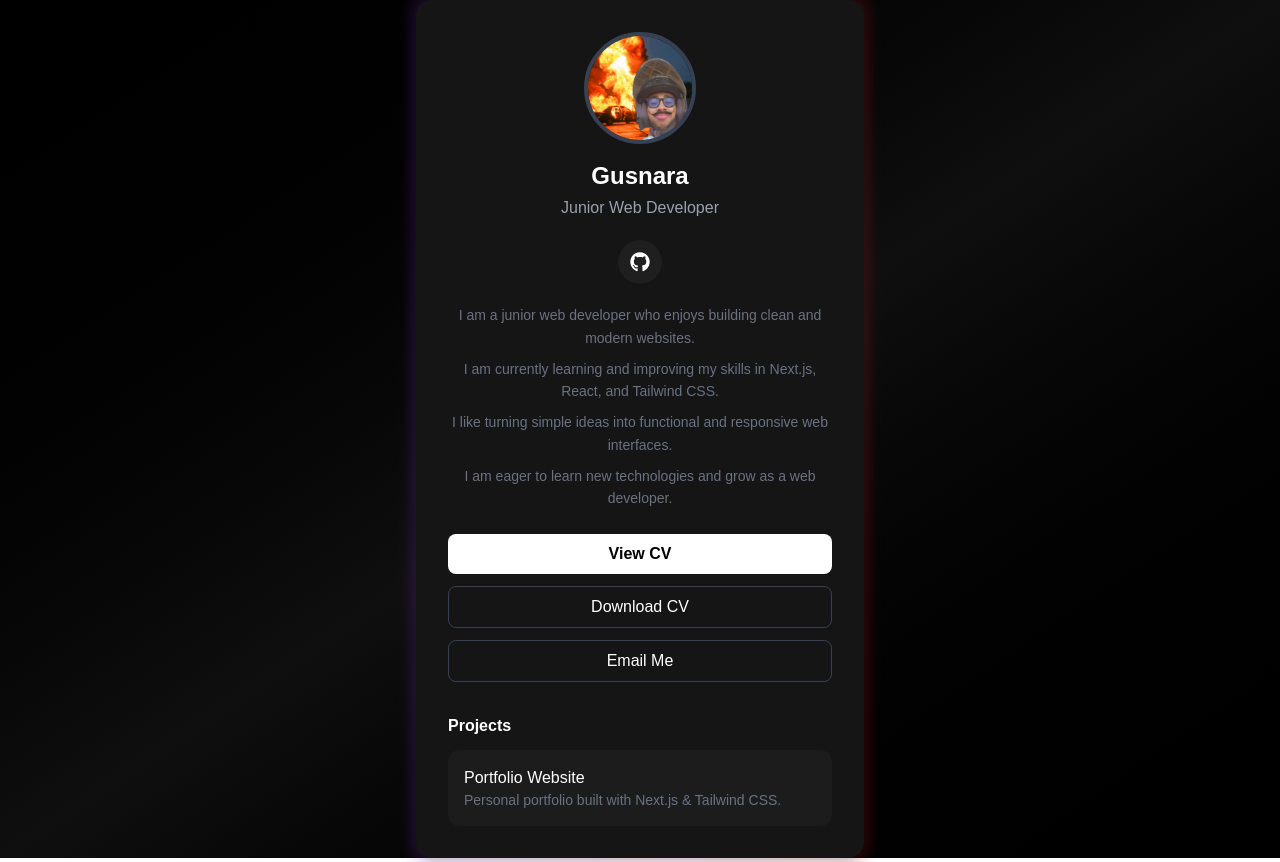
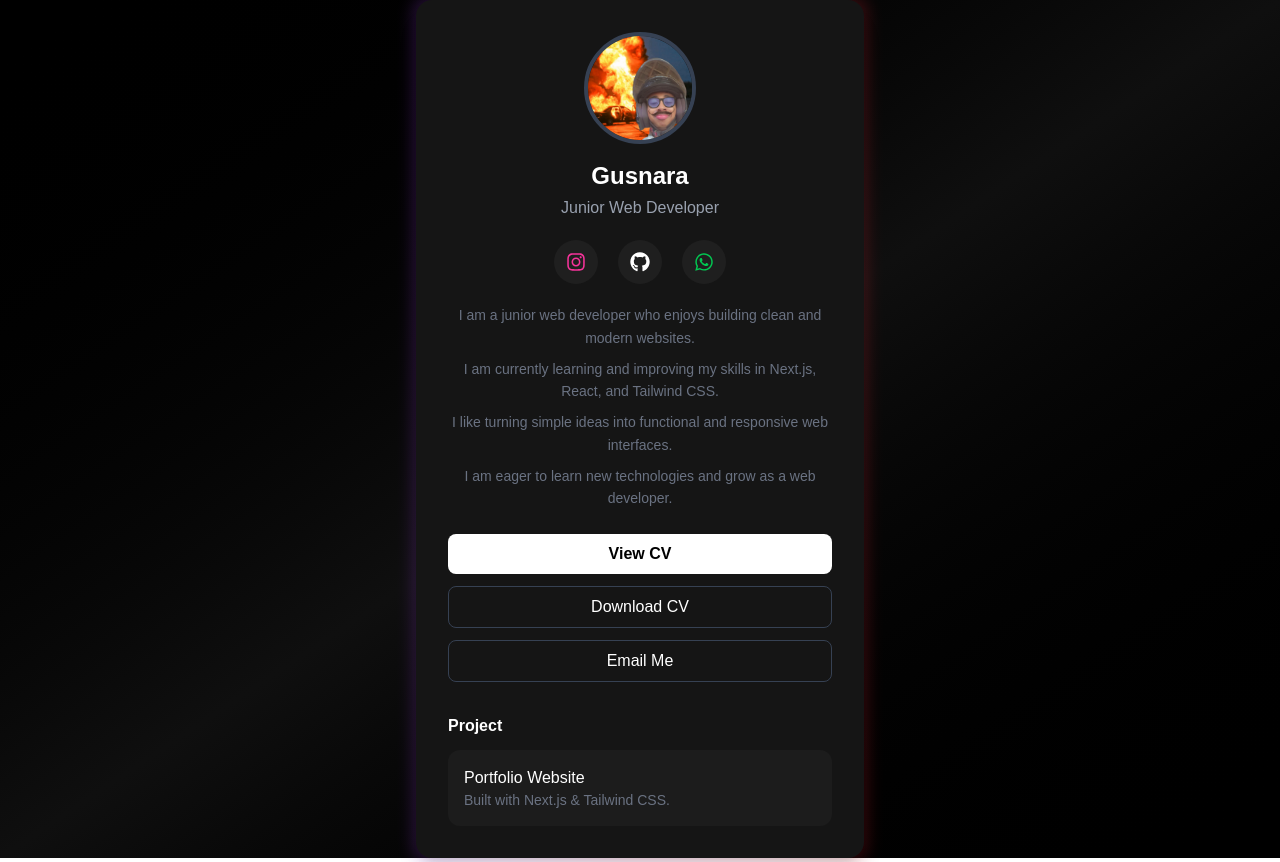
Before and after one commit to GUSNARA66/cv-portfolio, a Next.js app: page / in a window 1280 px wide. Built offline with nearby package versions, Linux system fonts and the light colour scheme.

Commit message:
final portfolio fix

```diff
--- a/app/page.jsx
+++ b/app/page.jsx
@@ -1,36 +1,23 @@
 "use client";
 
 import { motion } from "framer-motion";
-import { FaGithub } from "react-icons/fa";
+import { FaInstagram, FaGithub, FaWhatsapp } from "react-icons/fa";
 
-/* CONTAINER UTAMA */
+/* ANIMATION SETTING */
 const container = {
   hidden: { opacity: 0 },
   show: {
     opacity: 1,
-    transition: {
-      staggerChildren: 0.15,
-    },
+    transition: { staggerChildren: 0.15 },
   },
 };
 
-/* ITEM */
 const item = {
   hidden: { opacity: 0, y: 20 },
   show: {
     opacity: 1,
     y: 0,
     transition: { duration: 0.5, ease: "easeOut" },
-  },
-};
-
-/* ABOUT ME CONTAINER */
-const aboutContainer = {
-  hidden: {},
-  show: {
-    transition: {
-      staggerChildren: 0.25,
-    },
   },
 };
 
@@ -48,6 +35,7 @@ export default function Home() {
           animate="show"
           className="relative bg-[#151515] rounded-2xl p-8 text-center shadow-xl"
         >
+
           {/* FOTO */}
           <motion.img
             variants={item}
@@ -57,10 +45,7 @@ export default function Home() {
           />
 
           {/* NAMA */}
-          <motion.h1
-            variants={item}
-            className="text-2xl font-bold text-white mt-4"
-          >
+          <motion.h1 variants={item} className="text-2xl font-bold text-white mt-4">
             Gusnara
           </motion.h1>
 
@@ -69,8 +54,16 @@ export default function Home() {
             Junior Web Developer
           </motion.p>
 
-          {/* GITHUB */}
-          <motion.div variants={item} className="flex justify-center mt-5">
+          {/* SOSIAL ICON */}
+          <motion.div variants={item} className="flex justify-center gap-5 mt-5">
+            <a
+              href="https://instagram.com/gussnarraa_"
+              target="_blank"
+              className="w-11 h-11 flex items-center justify-center rounded-full bg-[#1f1f1f] text-pink-500 hover:bg-pink-500 hover:text-black hover:scale-110 transition text-xl"
+            >
+              <FaInstagram />
+            </a>
+
             <a
               href="https://github.com/GUSNARA66"
               target="_blank"
@@ -78,30 +71,22 @@ export default function Home() {
             >
               <FaGithub />
             </a>
+
+            <a
+              href="https://wa.me/6285810564284"
+              target="_blank"
+              className="w-11 h-11 flex items-center justify-center rounded-full bg-[#1f1f1f] text-green-500 hover:bg-green-500 hover:text-black hover:scale-110 transition text-xl"
+            >
+              <FaWhatsapp />
+            </a>
           </motion.div>
 
           {/* ABOUT ME */}
-          <motion.div
-            variants={aboutContainer}
-            initial="hidden"
-            animate="show"
-            className="text-gray-500 text-sm mt-5 leading-relaxed space-y-2"
-          >
-            <motion.p variants={item}>
-              I am a junior web developer who enjoys building clean and modern websites.
-            </motion.p>
-
-            <motion.p variants={item}>
-              I am currently learning and improving my skills in Next.js, React, and Tailwind CSS.
-            </motion.p>
-
-            <motion.p variants={item}>
-              I like turning simple ideas into functional and responsive web interfaces.
-            </motion.p>
-
-            <motion.p variants={item}>
-              I am eager to learn new technologies and grow as a web developer.
-            </motion.p>
+          <motion.div variants={item} className="text-gray-500 text-sm mt-5 leading-relaxed space-y-2">
+            <p>I am a junior web developer who enjoys building clean and modern websites.</p>
+            <p>I am currently learning and improving my skills in Next.js, React, and Tailwind CSS.</p>
+            <p>I like turning simple ideas into functional and responsive web interfaces.</p>
+            <p>I am eager to learn new technologies and grow as a web developer.</p>
           </motion.div>
 
           {/* BUTTON */}
@@ -109,7 +94,7 @@ export default function Home() {
             <a
               href="/cv.pdf"
               target="_blank"
-              className="w-full py-2 rounded-lg bg-white text-black font-semibold hover:bg-gray-200 transition text-center"
+              className="w-full py-2 rounded-lg bg-white text-black font-semibold hover:bg-gray-200 transition"
             >
               View CV
             </a>
@@ -117,14 +102,14 @@ export default function Home() {
             <a
               href="/cv.pdf"
               download
-              className="w-full py-2 rounded-lg border border-gray-700 text-white hover:bg-gray-800 transition text-center"
+              className="w-full py-2 rounded-lg border border-gray-700 text-white hover:bg-gray-800 transition"
             >
               Download CV
             </a>
 
             <a
               href="mailto:gnara8817@gmail.com?subject=Portfolio%20Contact"
-              className="w-full py-2 rounded-lg border border-gray-700 text-white hover:bg-gray-800 transition text-center"
+              className="w-full py-2 rounded-lg border border-gray-700 text-white hover:bg-gray-800 transition"
             >
               Email Me
             </a>
@@ -132,7 +117,7 @@ export default function Home() {
 
           {/* PROJECT */}
           <motion.div variants={item} className="mt-8 text-left">
-            <h2 className="text-white font-semibold mb-3">Projects</h2>
+            <h2 className="text-white font-semibold mb-3">Project</h2>
 
             <a
               href="https://github.com/GUSNARA66"
@@ -141,10 +126,11 @@ export default function Home() {
             >
               <h3 className="text-white font-medium">Portfolio Website</h3>
               <p className="text-gray-500 text-sm">
-                Personal portfolio built with Next.js & Tailwind CSS.
+                Built with Next.js & Tailwind CSS.
               </p>
             </a>
           </motion.div>
+
         </motion.div>
       </div>
     </main>
```
